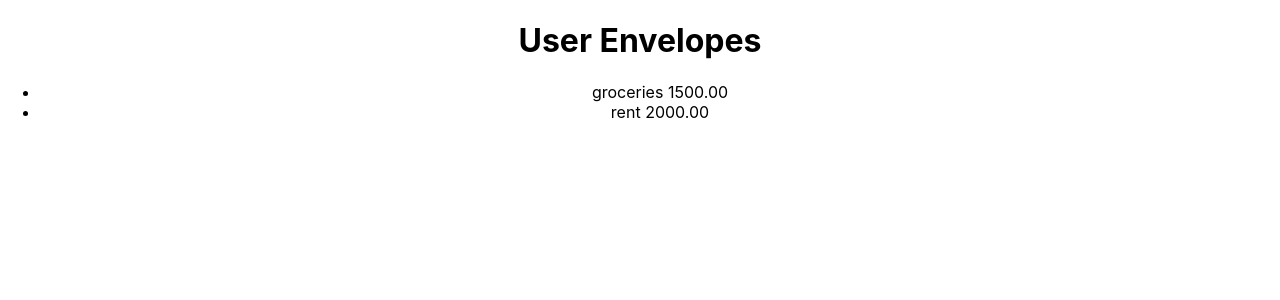
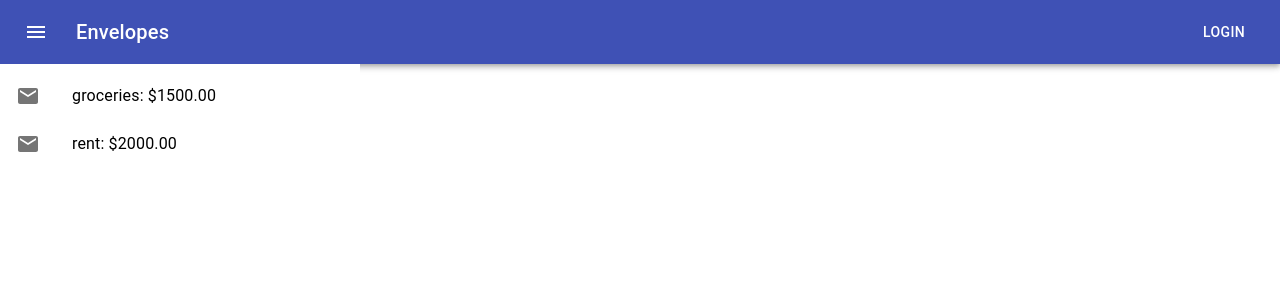
Before and after one commit to EricM96/budget-app-client, a React (Create React App) app: page / in a window 1280 px wide. Shown: the top 300 px of the page. Built offline with nearby package versions, Linux system fonts and the light colour scheme.

Commit message:
BPA-4: Integrate material ui.

```diff
--- a/package.json
+++ b/package.json
@@ -3,6 +3,8 @@
   "version": "0.1.0",
   "private": true,
   "dependencies": {
+    "@material-ui/core": "^4.12.3",
+    "@material-ui/icons": "^4.11.2",
     "@testing-library/jest-dom": "^5.14.1",
     "@testing-library/react": "^11.2.7",
     "@testing-library/user-event": "^12.8.3",
@@ -23,7 +25,7 @@
       "react-app",
       "react-app/jest"
     ],
-    "rules":{
+    "rules": {
       "semi": "error"
     }
   },
--- a/src/App.css
+++ /dev/null
@@ -1,38 +0,0 @@
-.App {
-  text-align: center;
-}
-
-.App-logo {
-  height: 40vmin;
-  pointer-events: none;
-}
-
-@media (prefers-reduced-motion: no-preference) {
-  .App-logo {
-    animation: App-logo-spin infinite 20s linear;
-  }
-}
-
-.App-header {
-  background-color: #282c34;
-  min-height: 100vh;
-  display: flex;
-  flex-direction: column;
-  align-items: center;
-  justify-content: center;
-  font-size: calc(10px + 2vmin);
-  color: white;
-}
-
-.App-link {
-  color: #61dafb;
-}
-
-@keyframes App-logo-spin {
-  from {
-    transform: rotate(0deg);
-  }
-  to {
-    transform: rotate(360deg);
-  }
-}
--- a/src/App.js
+++ b/src/App.js
@@ -1,11 +1,47 @@
-import './App.css';
+import React from 'react';
+import { Box } from '@material-ui/core';
+import { makeStyles } from '@material-ui/core/styles';
+import AppBar from '@material-ui/core/AppBar';
+import Toolbar from '@material-ui/core/Toolbar';
+import Typography from '@material-ui/core/Typography';
+import Button from '@material-ui/core/Button';
+import IconButton from '@material-ui/core/IconButton';
+import MenuIcon from '@material-ui/icons/Menu';
+
 import { EnvelopeView } from './components/envelopeView';
 
+const useStyles = makeStyles((theme) => ({
+  root: {
+    flexGrow: 1,
+  },
+  menuButton: {
+    marginRight: theme.spacing(2),
+  },
+  title: {
+    flexGrow: 1,
+  },
+}));
+
 function App() {
+  const classes = useStyles();
+
   return (
-    <div className="App">
-      <EnvelopeView></EnvelopeView>
-    </div>
+    <Box>
+      <div className={classes.root}>
+        <AppBar position="static">
+          <Toolbar>
+            <IconButton edge="start" className={classes.menuButton} color="inherit" aria-label="menu">
+              <MenuIcon />
+            </IconButton>
+            <Typography variant="h6" className={classes.title}>
+              Envelopes
+            </Typography>
+            <Button color="inherit">Login</Button>
+          </Toolbar>
+        </AppBar>
+      </div>
+      <EnvelopeView/>
+    </Box>
   );
 }
 
--- a/src/components/envelope/envelope.js
+++ b/src/components/envelope/envelope.js
@@ -1,5 +1,16 @@
+import React from 'react';
+import ListItem from '@material-ui/core/ListItem';
+import ListItemIcon from '@material-ui/core/ListItemIcon';
+import ListItemText from '@material-ui/core/ListItemText';
+import EmailIcon from '@material-ui/icons/Email';
+
 export function Envelope(props) {
   return (
-    <li>{props.name} {props.balance}</li>
+    <ListItem button>
+      <ListItemIcon>
+        <EmailIcon />
+      </ListItemIcon>
+      <ListItemText primary={`${props.name}: $${props.balance}`} />
+    </ListItem>
   );
 }
--- a/src/components/envelopeView/envelopeView.js
+++ b/src/components/envelopeView/envelopeView.js
@@ -1,4 +1,15 @@
+import React from 'react';
+import { makeStyles } from '@material-ui/core/styles';
+import List from '@material-ui/core/List';
 import { Envelope } from '../envelope/envelope';
+
+const useStyles = makeStyles((theme) => ({
+  root: {
+    width: '100%',
+    maxWidth: 360,
+    backgroundColor: theme.palette.background.paper,
+  },
+}));
 
 export function EnvelopeView() {
   const envelopes = [
@@ -20,12 +31,13 @@ export function EnvelopeView() {
     });
   };
 
+  const classes = useStyles();
+
   return (
-    <div className='envelope-view'>
-      <h1>User Envelopes</h1>
-      <ul>
+    <div className={classes.root}>
+      <List component="nav" aria-label="main mailbox folders">
         {renderEnvelopes()}
-      </ul>
+      </List>
     </div>
   );
-}
+};
```
Also changed, not shown: 1 other file (tests, documents, lock files or other folders).
